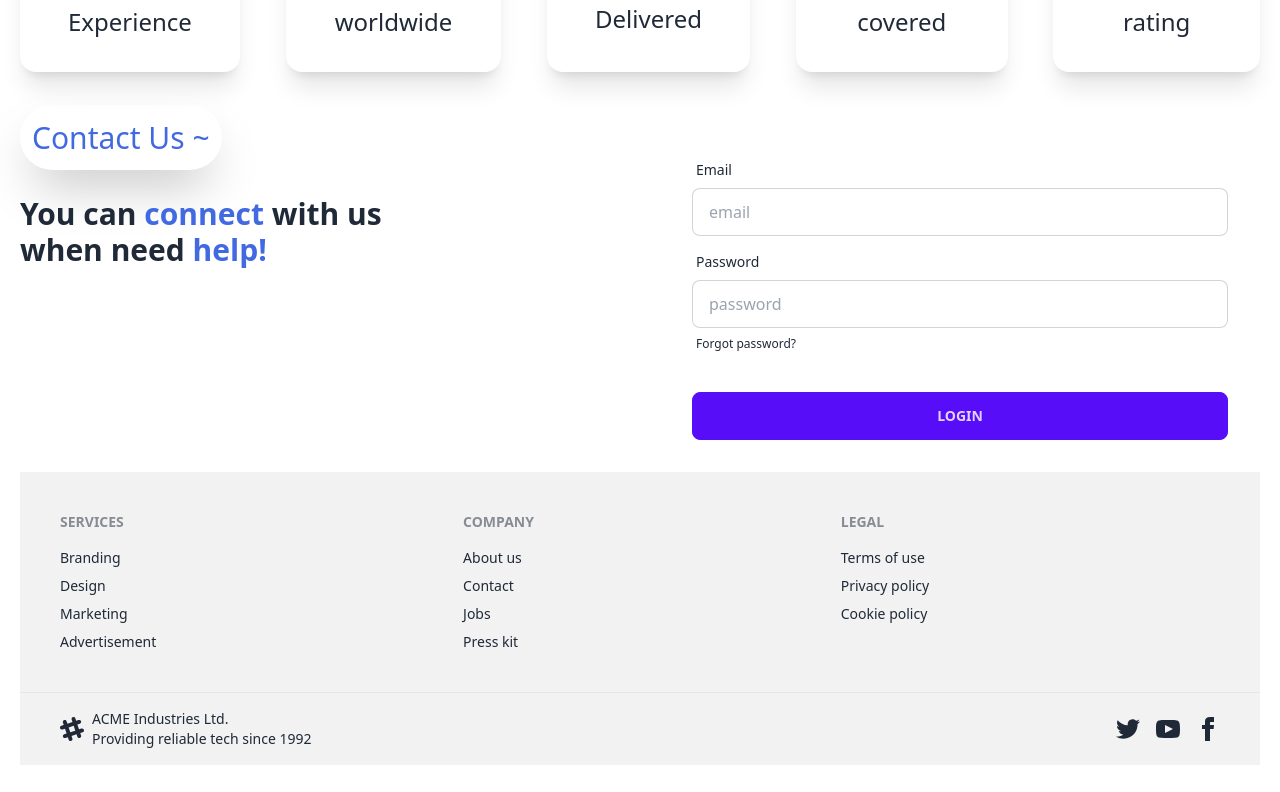
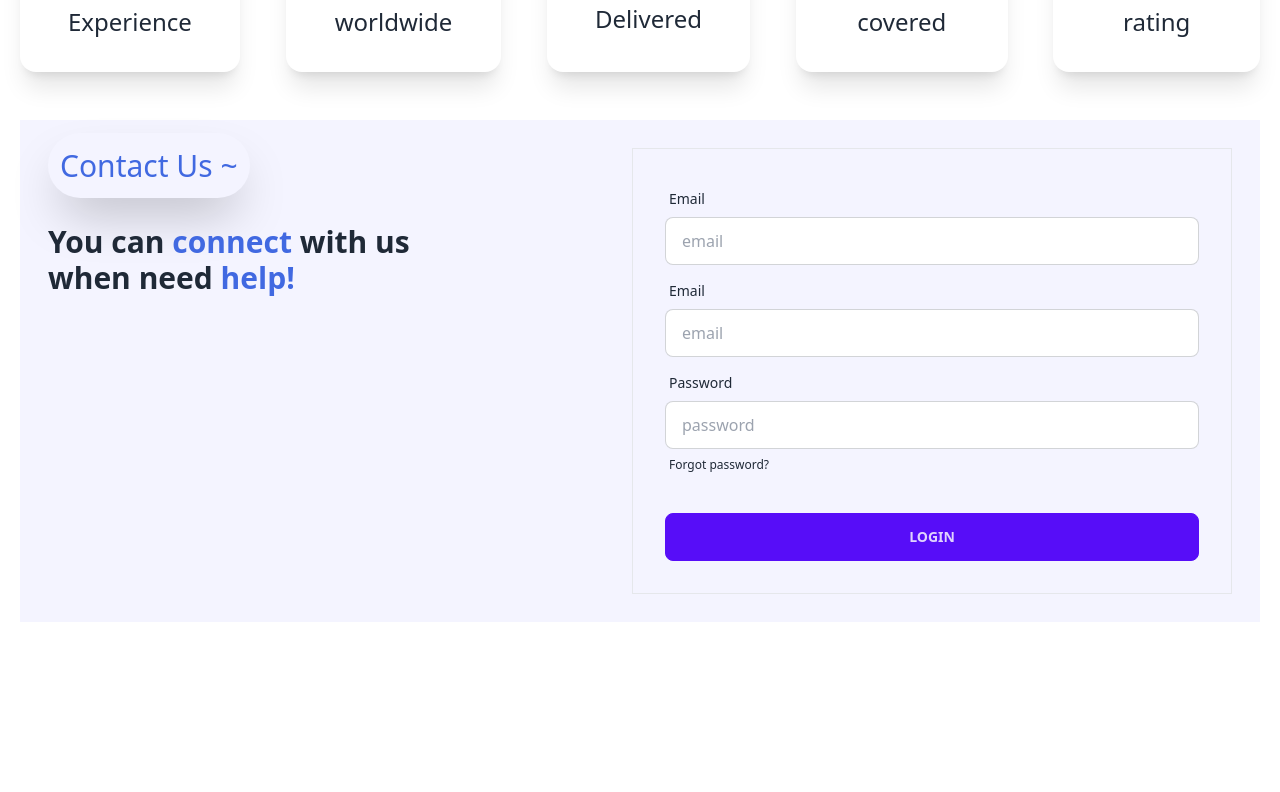
Before and after one commit to MahmudulMahi/-company-website, a React (Vite) app: page / in a window 1280 px wide. Shown: the part 2608-3400 px from the top of the page. Before the commit the page ends 3373 px from the top, so only its background shows below. Built offline with nearby package versions, Linux system fonts and the light colour scheme.

Commit message:
create contact section

```diff
--- a/src/components/Layouts/contact/Contact.jsx
+++ b/src/components/Layouts/contact/Contact.jsx
@@ -1,10 +1,11 @@
-import bgimg from '../../../../public/asset/Rectangle 297.png'
+import bgimg from '/asset/Rectangle 297.png'
 // import bgimagerec1 from '../../../../public/asset/iconoir_agile.png'
 const Contact = () => {
   return (
-    <div className='mt-12 '>
 
-      <div className='flex justify-between'>
+    <div className='mt-12 relative' style={{backgroundImage: `url('/asset/Rectangle 297.png')`, backgroundSize: 'cover', backgroundPosition: 'center', minHeight: '50vh'}} >
+
+      <div className='flex flex-col md:flex-row justify-between z-20 p-7 '>
         <div>
           <h2 className='text-3xl text-[#4169E1] font-medium '><span className='shadow-2xl rounded-full p-3'>Contact Us ~</span></h2>
 
@@ -12,7 +13,13 @@ const Contact = () => {
             when need <span className='text-[#4169E1]'>help!</span></h2>
         </div>
         <div>
-          <form className="card-body w-[600px]">
+          <form className="card-body border md:w-[600px] ">
+            <div className="form-control">
+              <label className="label">
+                <span className="label-text">Email</span>
+              </label>
+              <input type="email" placeholder="email" className="input input-bordered" required />
+            </div>
             <div className="form-control">
               <label className="label">
                 <span className="label-text">Email</span>
@@ -36,8 +43,6 @@ const Contact = () => {
       </div>
 
 
-
-      {/* <img src={bgimg} alt="" /> */}
     </div>
 
   );
--- a/src/components/pages/Footer/Footer.jsx
+++ b/src/components/pages/Footer/Footer.jsx
@@ -3,7 +3,7 @@
 const Footer = () => {
   return (
     <div>
-      <footer className="footer p-10 bg-base-200 text-base-content">
+      <footer className="footer p-10 bg-base-200 text-base-content mt-56">
   <nav>
     <header className="footer-title">Services</header>
     <a className="link link-hover">Branding</a>
```
